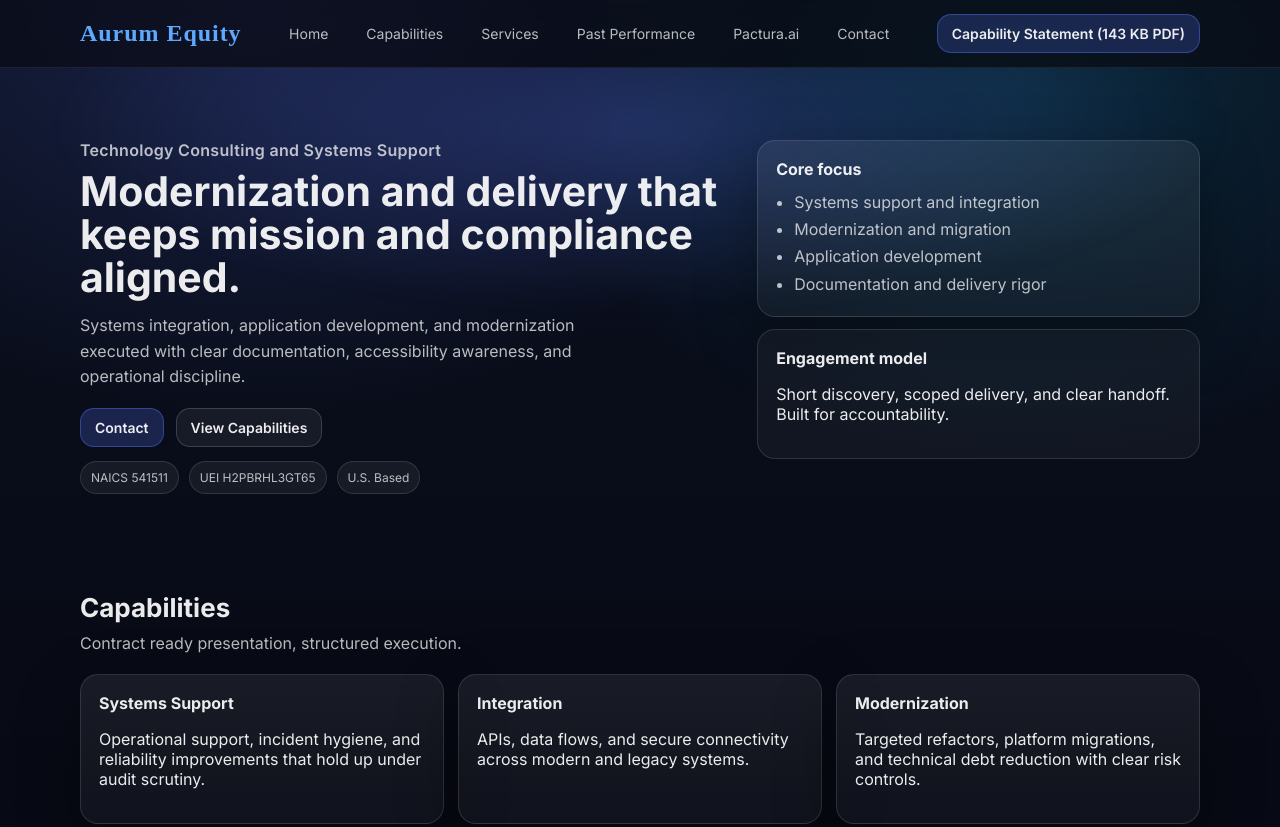
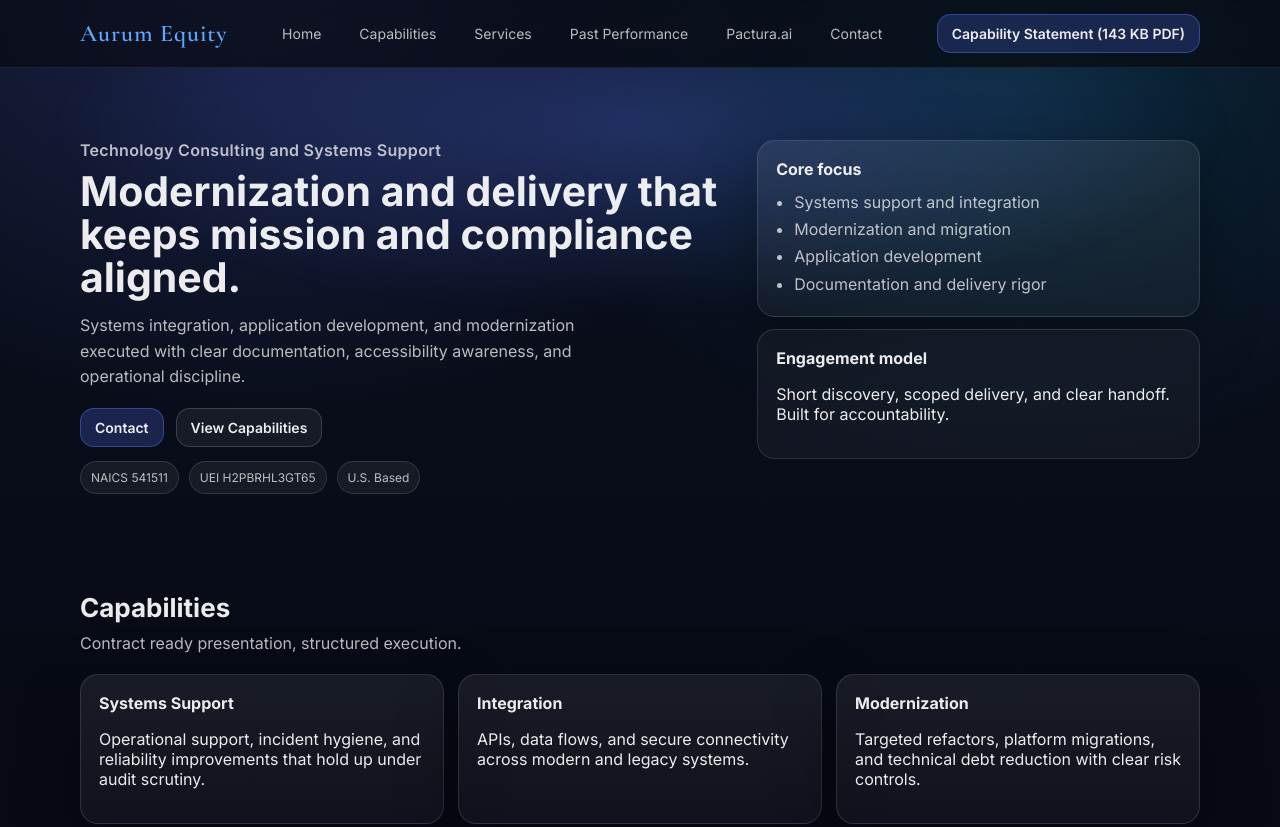
Before and after one commit to aurumequity/aurum-equity, a plain HTML site: page index.html in a window 1280 px wide. Shown: the top 827 px of the page. Drawn offline with nearby package versions, Linux system fonts and the light colour scheme.

Commit message:
Adding Google font link href

```diff
--- a/index.html
+++ b/index.html
@@ -9,6 +9,7 @@
   <link rel="stylesheet" href="./styles.css" />
   <link rel="preconnect" href="https://fonts.googleapis.com">
   <link rel="preconnect" href="https://fonts.gstatic.com" crossorigin>
+  <link href="https://fonts.googleapis.com/css2?family=Cormorant+Garamond:wght@400;500;600;700&display=swap" rel="stylesheet">
   <link href="https://fonts.googleapis.com/css2?family=Inter:wght@300;400;500;600;700&display=swap" rel="stylesheet">
   <link rel="icon" type="image/png" href="./favicon.png">
   <link href="https://unpkg.com/aos@2.3.4/dist/aos.css" rel="stylesheet">
```
